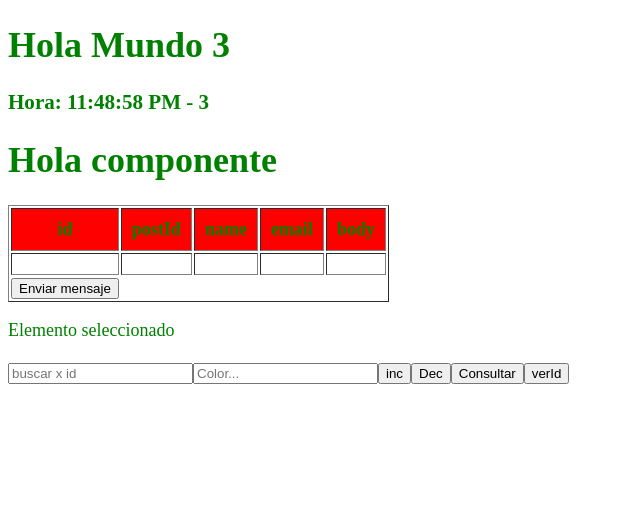
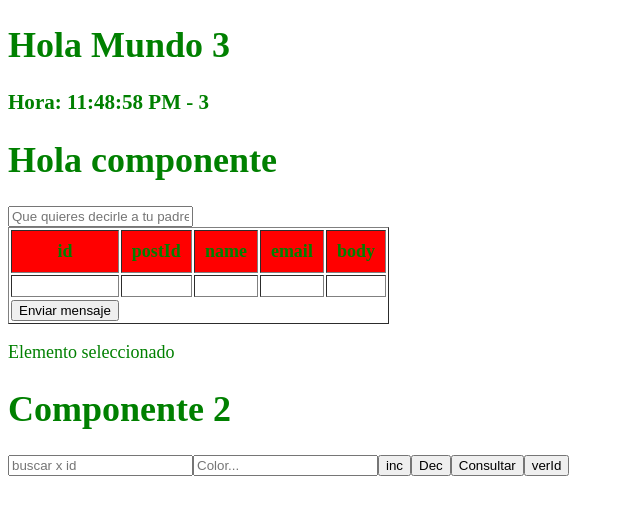
Before and after one commit to j4gr3p/reachproj1, a React (Create React App) app: page / in a window 1280 px wide. Shown: the top 514 px of the page, without its empty margins (0-640 px from the left). Built offline with nearby package versions, Linux system fonts and the light colour scheme.

Commit message:
Se crear tyle.css pagina de estilos, se deja funcional la cominicacion entre padre e hijo

```diff
--- a/src/App.js
+++ b/src/App.js
@@ -1,5 +1,6 @@
 import {useState,useRef, useEffect } from "react";
 import Comp1 from './componentes/Comp1';
+import Comp2 from './componentes/Comp2';
 
 function App(props) {
   const cd = new Date () ;
@@ -62,7 +63,10 @@ const pBc = useRef(1) ;
       <h3>Hora: {cd.toLocaleTimeString()} - {cont}</h3>
 
       <div>
-        <Comp1 obj={sele} bc={bbcc}/>
+        <Comp1 obj={sele} bc={bbcc} fPapa={msgDelHijo}/>
+      </div>
+      <div>
+        <Comp2 />
       </div>
 
       <input ref={pId} type="text" placeholder="buscar x id" />
--- a/src/componentes/Comp1.js
+++ b/src/componentes/Comp1.js
@@ -1,16 +1,22 @@
 import React, { useState, useEffect } from 'react';
+import {useRef } from "react";
 
 function Comp1(props) {
+
     const estilo = {
         backgroundColor: props.bc
     }
 
     let msgXPapa = () => {
-        props.fPapa = "Hola padre"
+        props.fPapa( msg.current.value ) ;
     }
+
+    const msg = useRef("Hola Padre") ;
+
     return(
         <div>
             <h1>Hola componente</h1>
+            <input ref={msg} type="text" placeholder="Que quieres decirle a tu padre"/>
             <div>
                <table border="1" cellPadding="10" cellSpacing="2">
                 <thead style={estilo}>
--- /dev/null
+++ b/src/componentes/Comp2.js
@@ -0,0 +1,15 @@
+import React, { useState, useEffect } from 'react';
+import './style.css'
+
+function Comp2() {
+
+    return(
+        <div className='rojo'>
+
+        <h1>Componente 2  </h1>
+  </div>
+    )
+
+}
+
+export default Comp2 ;
--- /dev/null
+++ b/src/componentes/style.css
@@ -0,0 +1,4 @@
+
+.rojo {
+    background-color: #ffffff02;
+}
```
